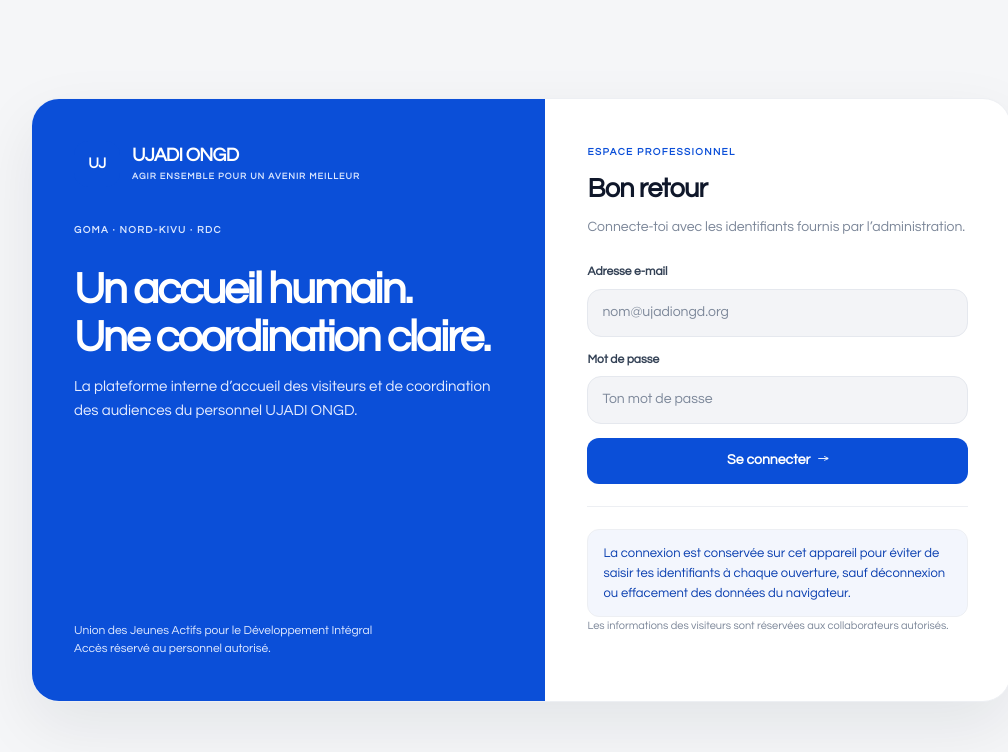
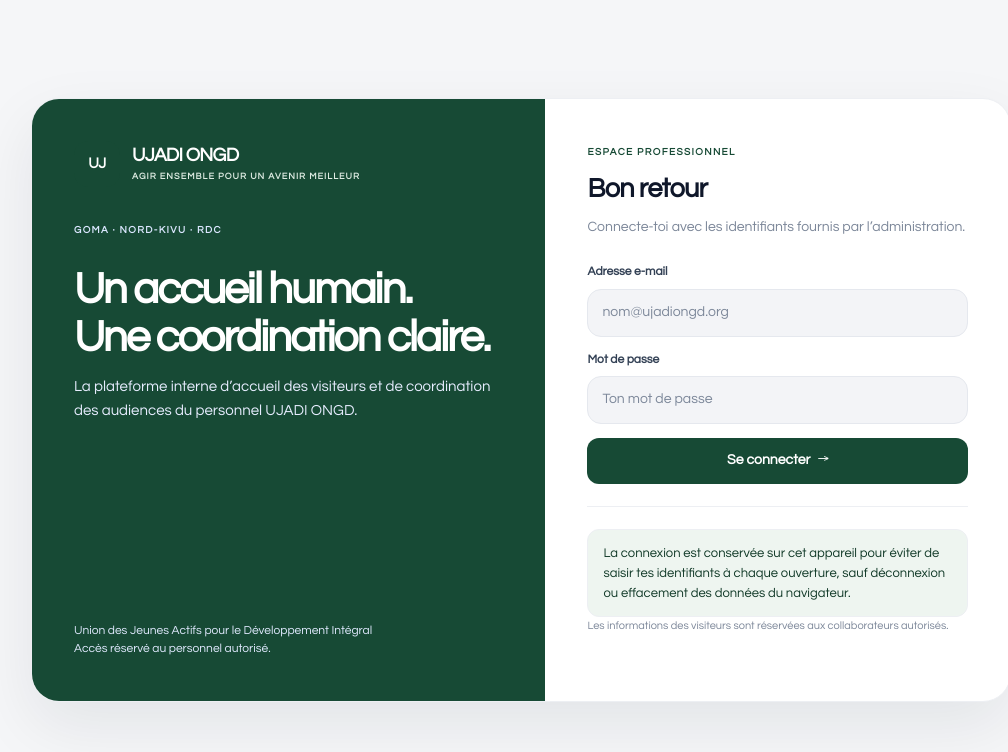
Before and after one commit to mishka635minezis23-spec/comm_interne, a website built with Vite: page index.html in a window 1280 px wide. Shown: the whole page, without its empty margins (119-1127 px from the left). Built offline with nearby package versions, Linux system fonts and the light colour scheme.

Commit message:
Align Easy-O accent to UJADI deep green brand

```diff
--- a/css/style.css
+++ b/css/style.css
@@ -1,14 +1,14 @@
 :root{
-  --bg-page:#F5F6F8;--bg-card:#FFFFFF;--bg-input:#F3F4F7;--bg-header-row:#F6F7F9;--bg-hover:#F3F6FD;--bg-row-hover:#FAFBFD;
-  --primary:#0B4FD8;--primary-dark:#0A3FB0;--primary-light:#4DB8F5;--cyan:#1DB5E8;--navy:#0F172A;
+  --bg-page:#F5F6F8;--bg-card:#FFFFFF;--bg-input:#F3F4F7;--bg-header-row:#F6F7F9;--bg-hover:#EEF5F0;--bg-row-hover:#FAFBFD;
+  --primary:#174A35;--primary-dark:#103927;--primary-light:#66A984;--cyan:#2B9B7A;--navy:#0F172A;
   --text-title:#0F172A;--text-body:#334155;--text-muted:#7C8799;--icon:#1E293B;
   --border:#EDEFF3;--border-input:#E5E8EE;--grid-line:#E8EBF0;--hatch:#EEF1F6;
   --green-bg:#E6F7EE;--green-text:#1E9E5A;--green-border:#A6E0BE;
   --red-bg:#FDEBEC;--red-text:#E5484D;--red-border:#F5B5B8;
   --orange-bg:#FFF6E6;--orange-text:#D9961A;--orange-border:#F3D9A2;
   --radius-frame:28px;--radius-card:20px;--radius-search:14px;--radius-btn:12px;--radius-select:10px;--radius-pill:8px;
-  --shadow-card:0 1px 2px rgba(15,23,42,.04);--shadow-frame:0 24px 64px rgba(15,23,42,.08);--shadow-active:0 8px 16px rgba(11,79,216,.18);--shadow-popover:0 8px 24px rgba(15,23,42,.12);
-  --gap:20px;--pad-card:24px;--pad-content:20px;--header-h:94px;--sidebar-w:280px;--sidebar-w-collapsed:84px;--menu-item-h:48px;--table-row-h:56px;--transition:all .18s ease;--focus-ring:0 0 0 3px rgba(11,79,216,.16);
+  --shadow-card:0 1px 2px rgba(15,23,42,.04);--shadow-frame:0 24px 64px rgba(15,23,42,.08);--shadow-active:0 8px 16px rgba(23,74,53,.20);--shadow-popover:0 8px 24px rgba(15,23,42,.12);
+  --gap:20px;--pad-card:24px;--pad-content:20px;--header-h:94px;--sidebar-w:280px;--sidebar-w-collapsed:84px;--menu-item-h:48px;--table-row-h:56px;--transition:all .18s ease;--focus-ring:0 0 0 3px rgba(23,74,53,.16);
   --bg:var(--bg-page);--surface:var(--bg-card);--text:var(--text-title);--muted:var(--text-muted);--line:var(--border);
   --green:var(--green-text);--orange:var(--orange-text);--red:var(--red-text);--shadow:var(--shadow-card);--radius:var(--radius-card);
 }
@@ -85,7 +85,7 @@
 .badge.green{background:var(--green-bg);border-color:var(--green-border);color:var(--green-text)}
 .badge.orange{background:var(--orange-bg);border-color:var(--orange-border);color:var(--orange-text)}
 .badge.red{background:var(--red-bg);border-color:var(--red-border);color:var(--red-text)}
-.badge.blue{background:var(--bg-hover);color:var(--primary);border-color:#dce7ff}
+.badge.blue{background:var(--bg-hover);color:var(--primary);border-color:#D5E6DA}
 .visit-card{border:1px solid var(--border);border-radius:16px;padding:17px;background:var(--bg-card);box-shadow:none;min-width:0}
 .visit-card+.visit-card{margin-top:12px}
 .visit-top{display:flex;align-items:flex-start;justify-content:space-between;gap:12px}
@@ -116,7 +116,7 @@
 .login-info{padding:42px;background:var(--primary);color:#fff;display:flex;flex-direction:column;justify-content:space-between;gap:30px}
 .login-info .brand{color:#fff}
 .login-info .brand-copy strong,.login-info .brand-copy strong span{color:#fff}
-.login-info .brand-copy small{color:#dbe7ff}
+.login-info .brand-copy small{color:#DDEBE2}
 .login-info h1{font-size:clamp(31px,4vw,44px);line-height:1.1;margin:27px 0 13px;color:#fff;letter-spacing:-.045em}
 .login-info p{color:#e7edff;max-width:460px;font-size:15px}
 .login-info-foot{font-size:12px;color:#e1eaff}
```
